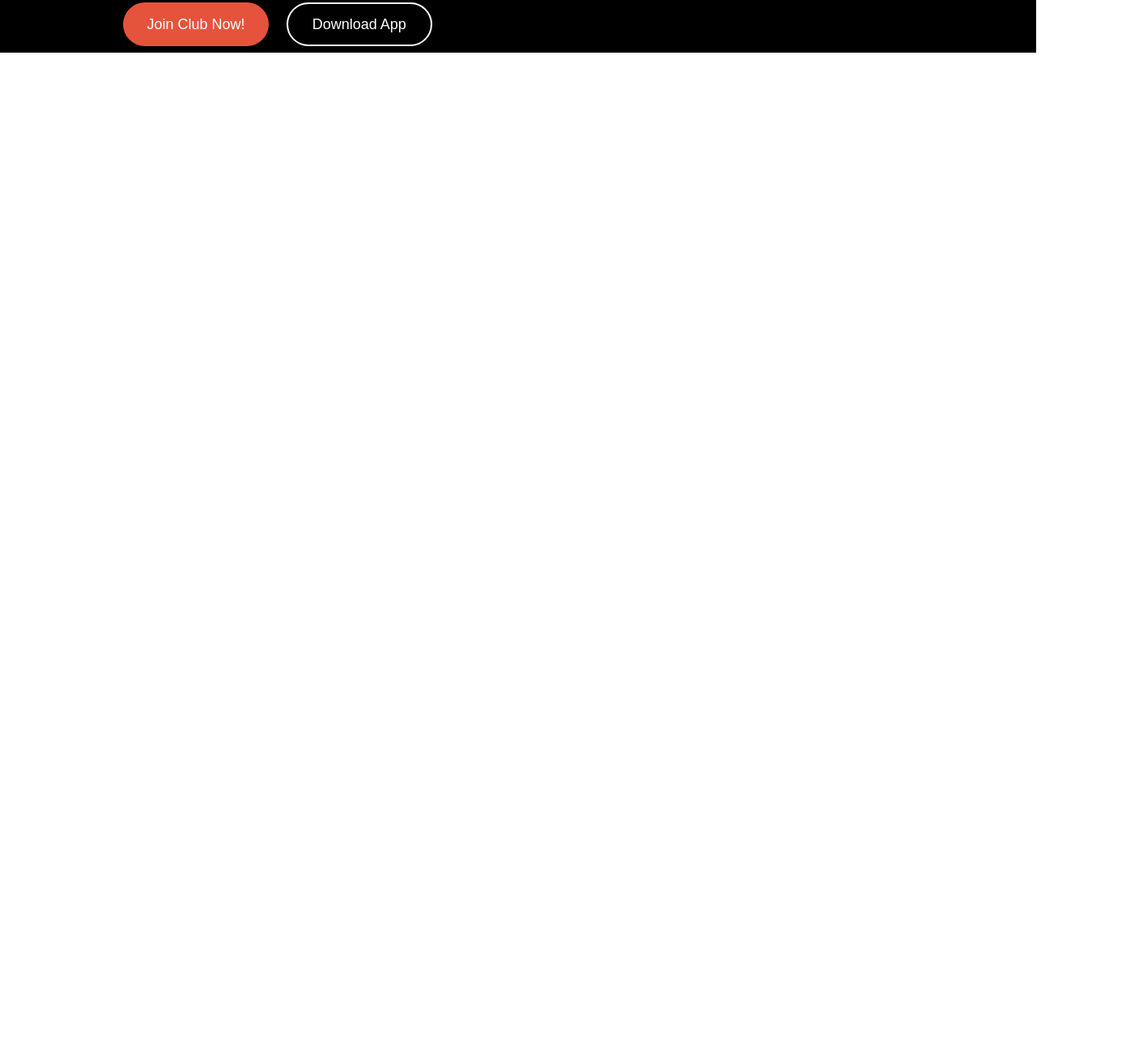
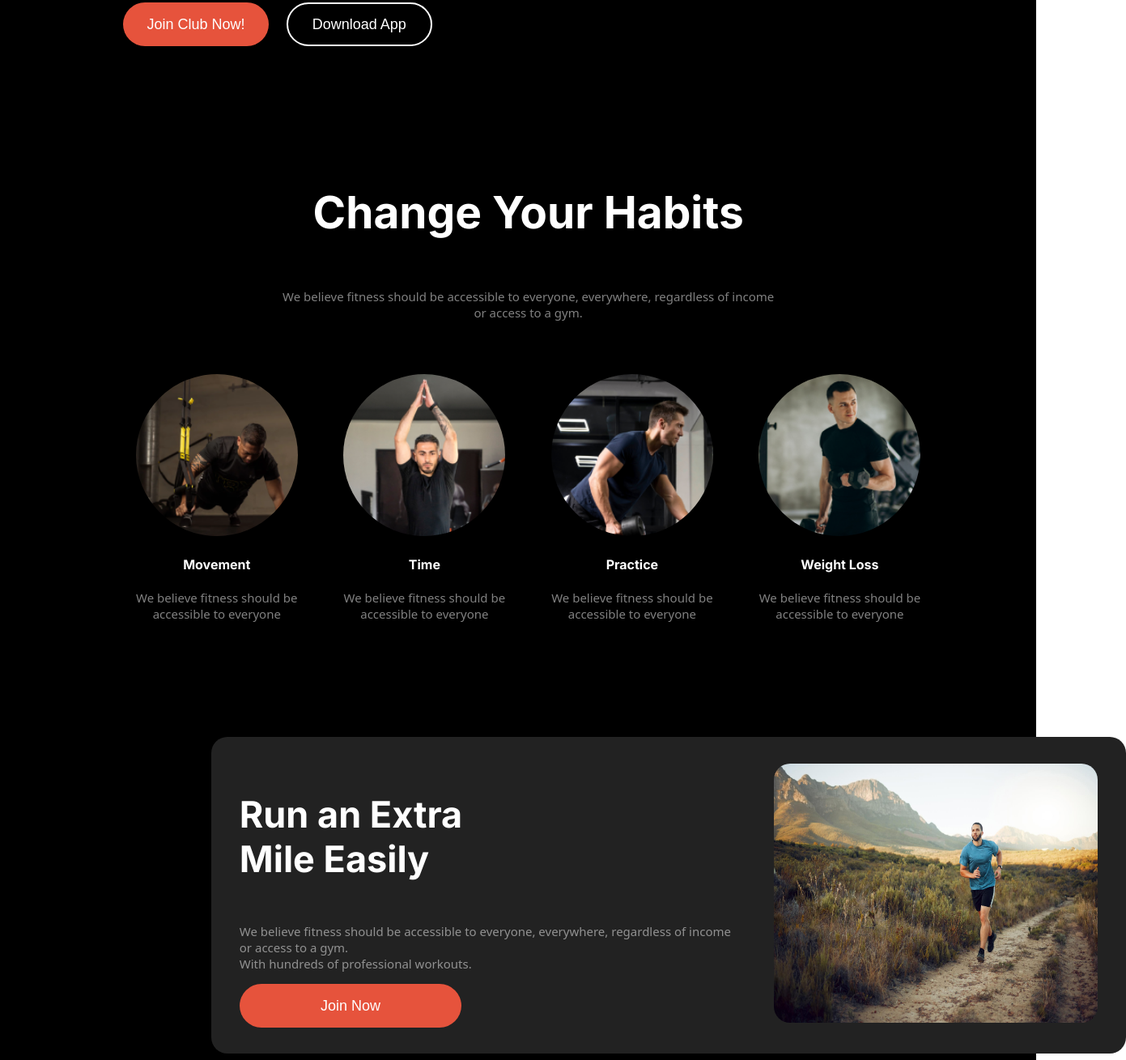
Before and after one commit to Th0u305/fitness-landing-page, a plain HTML site: page index.html in a window 1280 px wide. Shown: the part 795-2104 px from the top of the page at 81% size, 1391 px wide, since content can reach past the window. Before the commit the page ends 860 px from the top, so only its background shows below. Drawn offline with Linux system fonts and the light colour scheme; files whose address does not match are found by name; a web font is replaced by a local one.

Commit message:
added the workout and running-card content

```diff
--- a/index.html
+++ b/index.html
@@ -81,5 +81,55 @@
     </header>
 
 
+    <main>
+        <section class="workout ">
+            <div class="workout-content ">
+                <div class="workout-content-description ">
+                    <h1>Change Your Habits</h1>
+                    <p>We believe fitness should be accessible to everyone, everywhere, regardless of income <br> or access to a gym.</p>
+                </div>
+                <div class="workout-content-image ">
+                    <div><img class="round-image" src="images/image 3.png" alt="">
+                        <h4>Movement</h4>
+                        <p>We believe fitness should be accessible to everyone</p>
+                    </div>
+                    <div><img class="round-image" src="images/image 2.png" alt="">
+                        <h4>Time</h4>
+                        <p>We believe fitness should be accessible to everyone</p>
+                    </div>
+                    <div><img class="round-image" src="images/image 4.png" alt="">
+                        <h4>Practice</h4>
+                        <p>We believe fitness should be accessible to everyone</p>
+                    </div>
+                    <div><img class="round-image" src="images/image 5.png" alt="">
+                        <h4>Weight Loss</h4>
+                        <p>We believe fitness should be accessible to everyone</p>
+                    </div>
+                </div>
+            </div>
+        </section>
+
+
+        <section class="Running" >
+
+
+            <div class="running-card ">
+                <div class="running-card-content ">
+                    <h1>Run an Extra <br> Mile Easily</h1>
+                    <p>We believe fitness should be accessible to everyone, everywhere, regardless of income or access to a gym.<br> With hundreds of professional workouts.</p>
+                    <button class="header-content-btn-1 mobile">Join Now</button>
+                </div>
+                <div>
+                    <img class="running-card-image" src="images/run.jpg" alt="">
+                </div>
+            </div>
+
+
+
+        </section>
+
+    </main>
+
+
 </body>
 </html>
```
